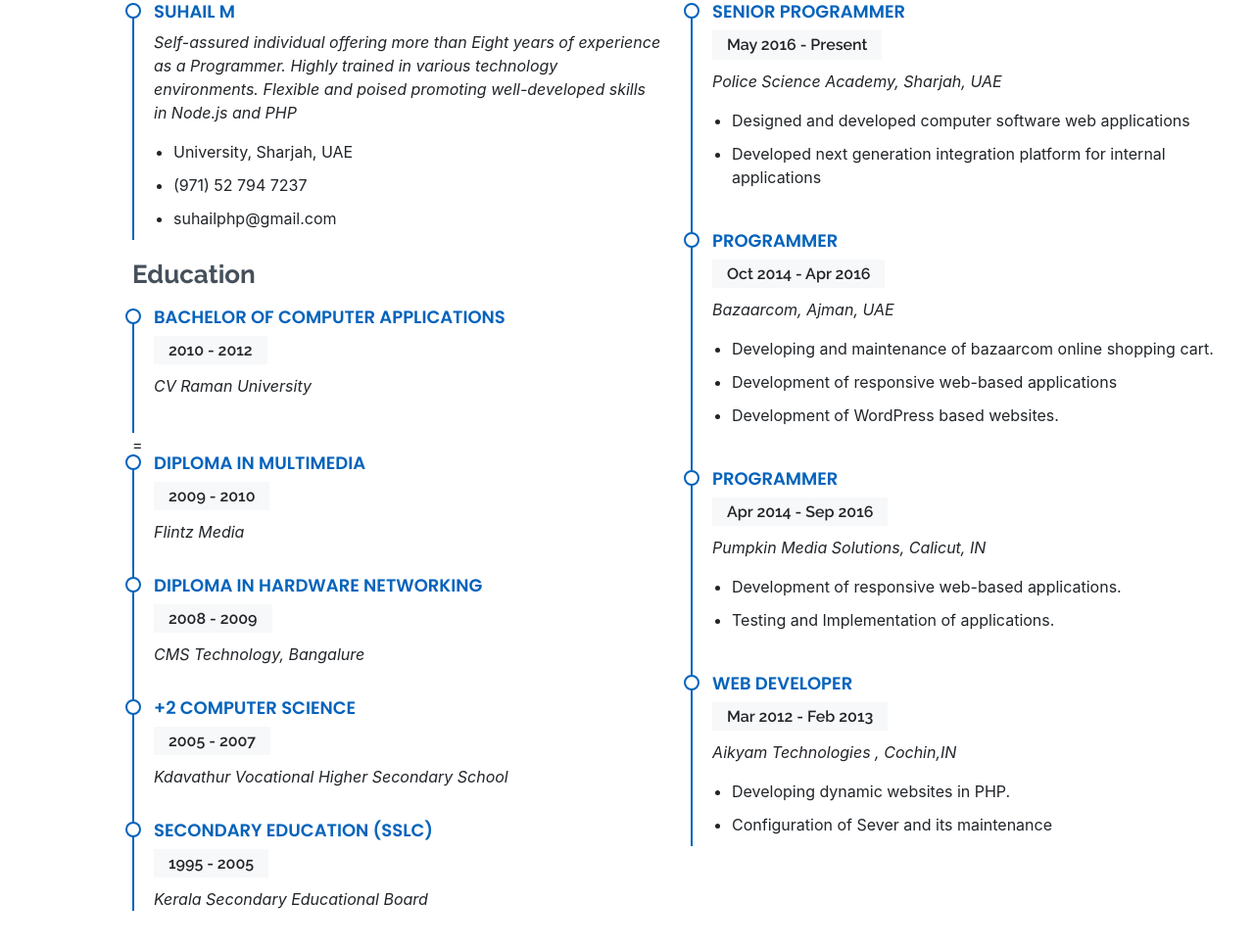
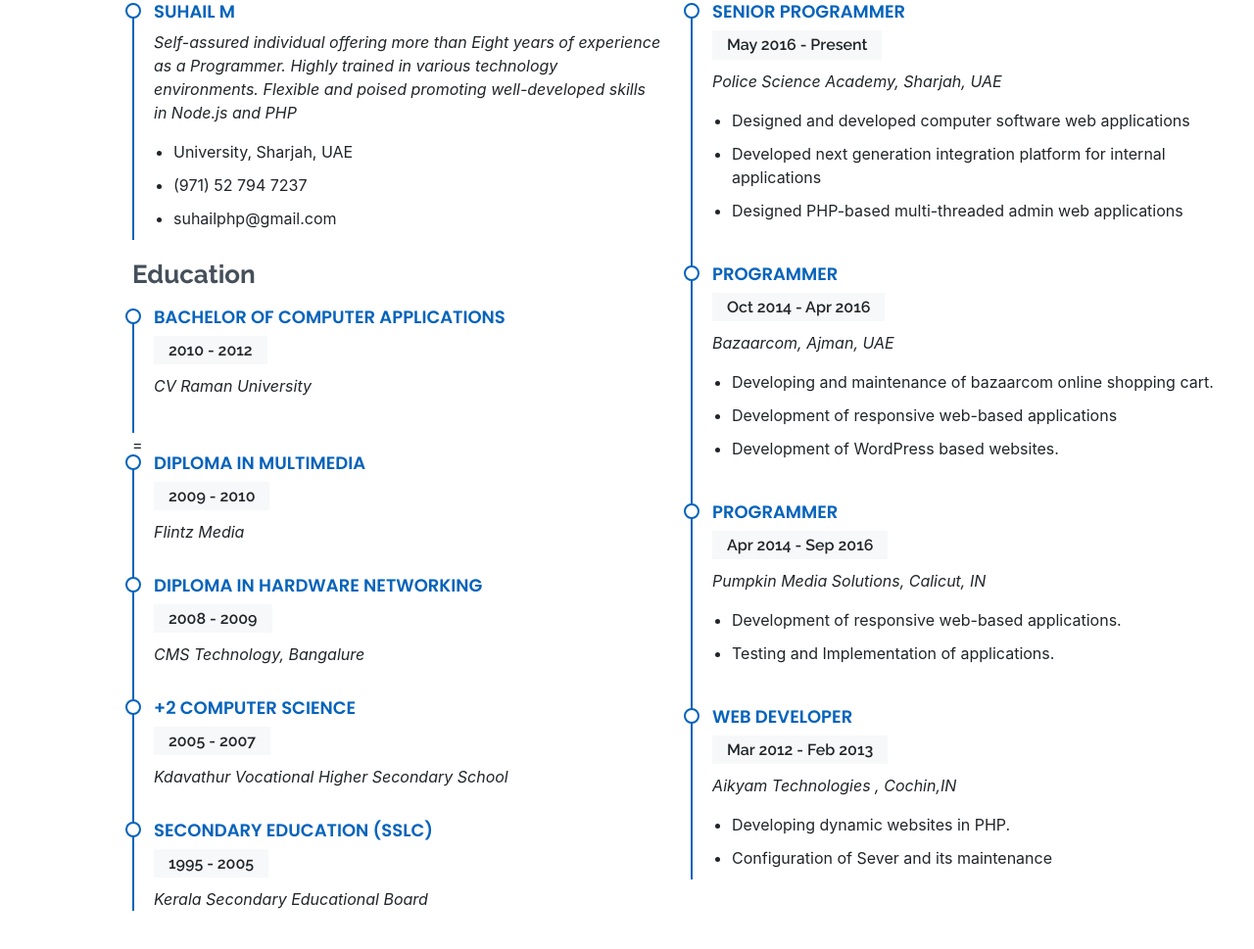
Before and after one commit to suhailphp/MyResume, a website with bundled scripts: page index.html in a window 1280 px wide. Shown: the part 2041-3010 px from the top of the page at 98% size. Built offline with nearby package versions, Linux system fonts and the light colour scheme.

Commit message:
Experiance details updated

```diff
--- a/index.html
+++ b/index.html
@@ -250,6 +250,7 @@
               <ul>
                 <li>Designed and developed computer software web applications</li>
                 <li>Developed next generation integration platform for internal applications</li>
+                <li>Designed PHP-based multi-threaded admin web applications</li>
               </ul>
             </div>
             <div class="resume-item">
```
